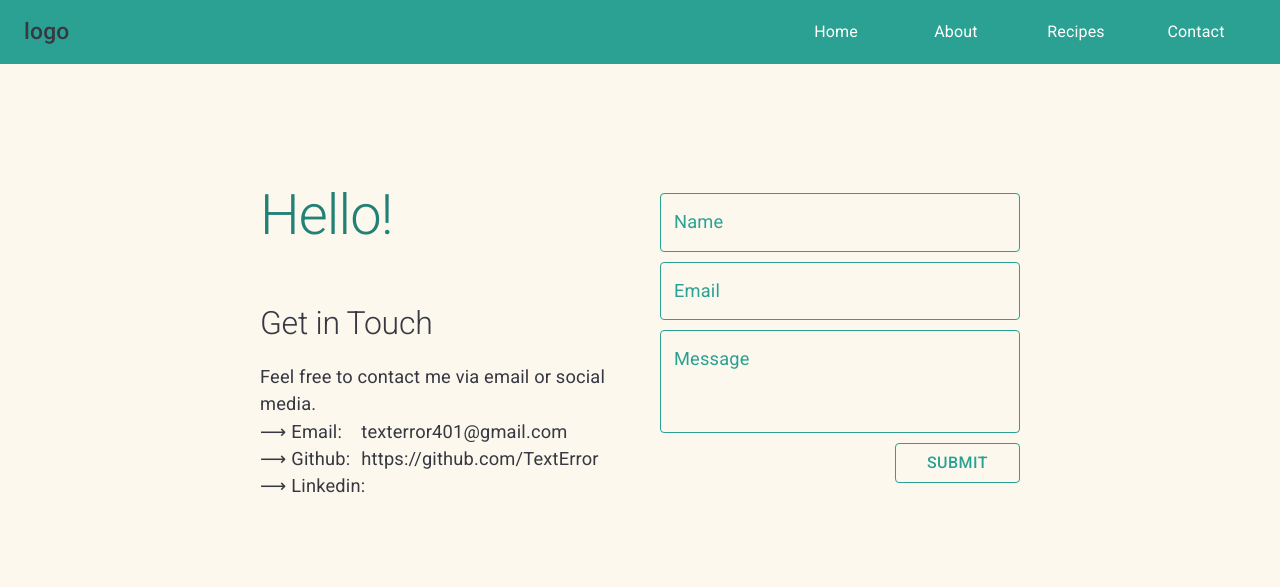
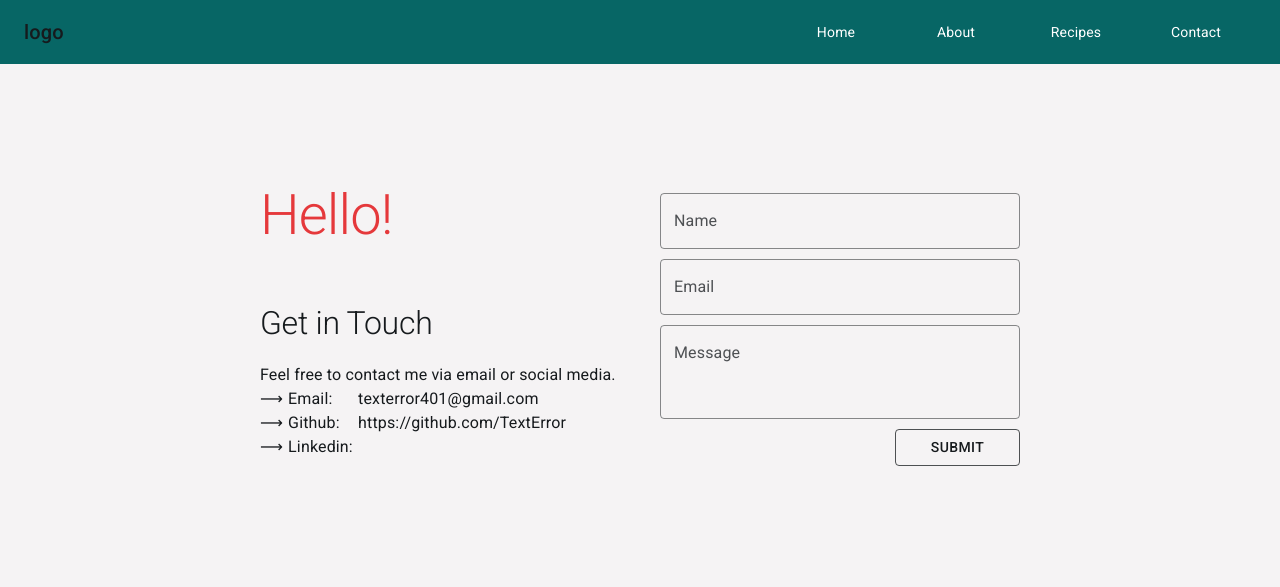
Before and after one commit to TextError/Simply-Food, a Gatsby site: page /contact in a window 1280 px wide. Shown: the top 587 px of the page. Built offline with nearby package versions, Linux system fonts and the light colour scheme; Gatsby itself is replaced by a stand-in of ours.

Commit message:
[Contact] Form css update

```diff
--- a/src/components/contact/Styled_Contact.ts
+++ b/src/components/contact/Styled_Contact.ts
@@ -13,22 +13,25 @@ const StyledContact = styled.main`
     & > article {
       & > h1 {
         margin-bottom: revert;
-        color: var(--darkPrimary);
+        color: var(--secondary);
       };
       & > h2 {
         margin-bottom: 20px;
       };
       & > p {
         display: flex;
-        &  > span {
+        & > span {
           padding: 0 5px;
           width: 75px;
         }
-      }
+        & :hover span {
+          color: var(--secondary);
+        };
+      };
     };
     & > form {
       flex-direction: column;
-      & > div, > button{
+      & > div, > button {
         margin-top: 10px;
       };
       & > button {
--- a/src/components/contact/wrapper/form/Form.tsx
+++ b/src/components/contact/wrapper/form/Form.tsx
@@ -6,7 +6,7 @@ import Input from '../common/Input';
 import TextArea from '../common/TextArea';
 
 const Form: React.FC = () => {
-  const [state, setState] = useState({ name: '', email: '', message: ''});
+  const [state, setState] = useState({ name: '', email: '', message: '' });
   const [error, setError] = useState({ name: '', email: '', message: '' });
 
   const { name, email, message } = state;
--- a/src/material-ui/theme.ts
+++ b/src/material-ui/theme.ts
@@ -3,19 +3,24 @@ import { red } from "@material-ui/core/colors";
 
 export const theme = {
   primary: {
-    light: '#33C1B1',
-    main: '#2BA193',
-    dark: '#228176'
+    light: '#076665',
+    main: '#076665',
+    dark: '#076665'
   },
   secondary: {
-    light: '#F7BC8D',
-    main: '#F4A261',
-    dark: '#F29040'
+    light: '#e5383b',
+    main: '#e5383b',
+    dark: '#e5383b'
   },
   white: {
-    light: '#FCF8ED',
-    main: '#F9F1DC',
-    dark: '#F6EACB',
+    light: '#f5f3f4',
+    main: '#f5f3f4',
+    dark: '#f5f3f4',
+  },
+  black: {
+    light: '#161a1d80',
+    main: '#161a1dbf',
+    dark: '#161a1d'
   },
   error: {
     light: red[100],
@@ -30,9 +35,8 @@ export const MuiTheme = createMuiTheme({
   },
   typography: {
     allVariants: {
-      color: '#373842'
-    },
-    fontSize: 16
+      color: theme.black.dark
+    }
   },
   overrides: {
     MuiTypography: {
@@ -49,33 +53,33 @@ export const MuiTheme = createMuiTheme({
     MuiOutlinedInput: {
       root: {
         "&:hover:not($disabled):not($focused):not($error) $notchedOutline": {
-          border: "2px solid",
-          borderColor: theme.primary.main
+          border: `2px solid ${theme.black.light}`,
         },
         "& $notchedOutline": {
-          borderColor: theme.primary.main
+          borderColor: theme.black.light
         },
         "&$focused $notchedOutline": {
-          borderColor: theme.primary.dark
+          borderColor: theme.black.light
         }
       }
     },
     MuiFormLabel: {
       root: {
-        color: theme.primary.main,
+        fontSize: '1rem',
+        color: theme.black.main,
         '&$focused': {
-          color: theme.primary.dark
+          color: theme.black.main
         }
       }
     },
     MuiInputBase: {
       root: {
-        color: theme.primary.dark,
+        color: theme.black.dark,
       }
     },
     MuiFormHelperText: {
       root: {
-        color: theme.primary.dark,
+        color: theme.black.main,
         marginTop: '20px'
       },
       contained: {
@@ -85,13 +89,13 @@ export const MuiTheme = createMuiTheme({
     },
     MuiButton: {
       outlinedPrimary: {
-        border: `1px solid ${theme.primary.main}`,
+        border: `1px solid ${theme.black.main}`,
+        color: theme.black.dark,
         "&:hover": {
-          backgroundColor: theme.primary.light,
+          backgroundColor: theme.black.dark,
           color: theme.white.light
         }
-      },
-
+      }
     }
   }
 });
--- a/src/styled-components/Base.ts
+++ b/src/styled-components/Base.ts
@@ -21,6 +21,9 @@ const Base = createGlobalStyle`
     --lightRed: ${theme.error.light};
     --red: ${theme.error.main};
     --darkRed: ${theme.error.dark};
+    --lightBlack: ${theme.black.light};
+    --black: ${theme.black.main};
+    --darkBlack: ${theme.black.dark};
     --background: ${theme.white.light};
     --navbar: 64px;
     --footer: 188px;
@@ -35,7 +38,7 @@ const Base = createGlobalStyle`
   select:-webkit-autofill {
     box-shadow: 0 0 0px 1000px var(--background) inset;
     transition: background-color 5000s ease-in-out 0s;
-    -webkit-text-fill-color: var(--darkPrimary);
+    -webkit-text-fill-color: var(--lightDark);
     -webkit-box-shadow: 0 0 0px 1000px var(--background) inset;
   }
 
```
